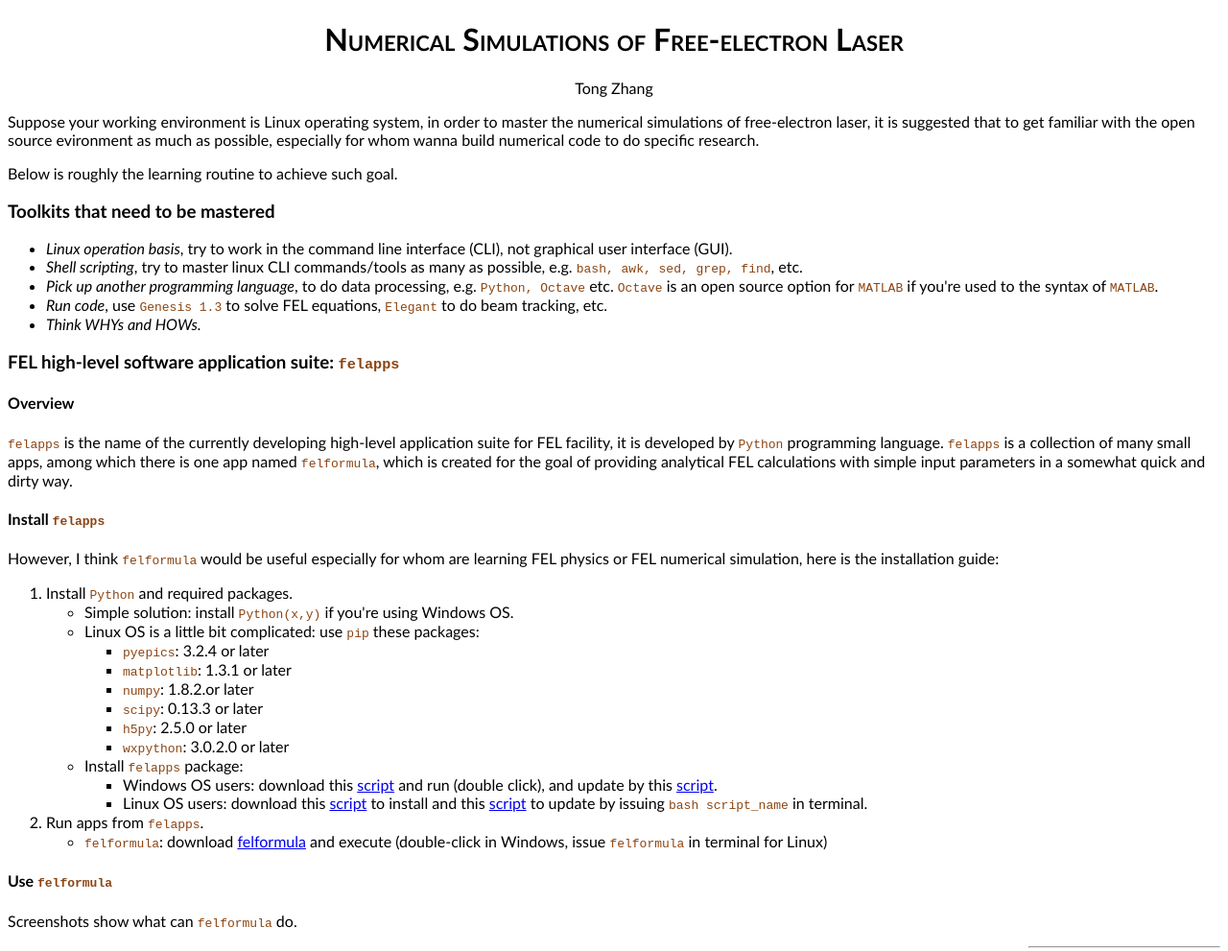
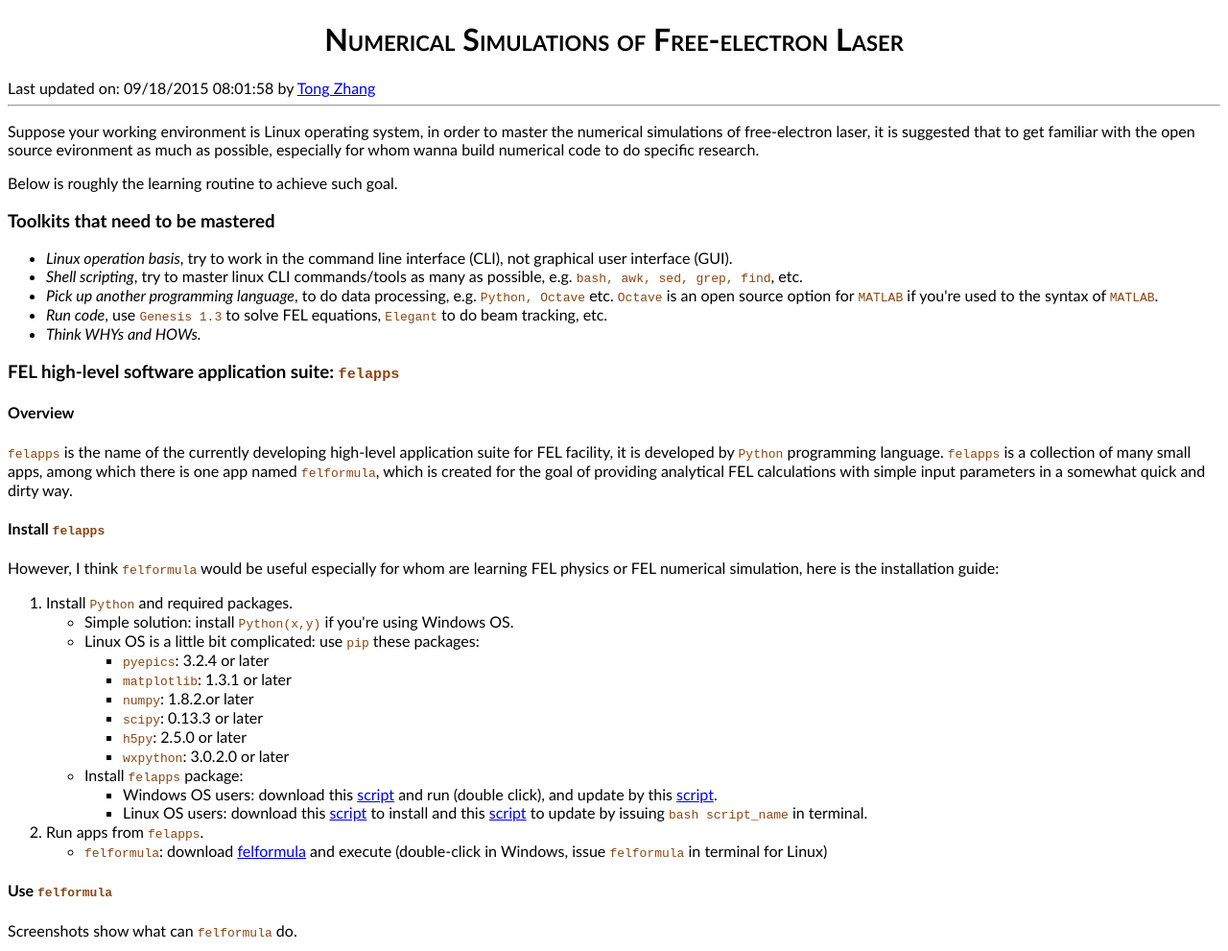
Before and after one commit to learningfel/learningfel.github.io, a plain HTML site: page felsim/index.html in a window 1280 px wide. Shown: the top 991 px of the page at 96% size. Drawn offline with Linux system fonts and the light colour scheme.

Commit message:
update index.html

```diff
--- a/felsim/index.html
+++ b/felsim/index.html
@@ -40,7 +40,10 @@
 
     <body>
         <h1>Numerical Simulations of Free-electron Laser</h1>
-        <p align="center">Tong Zhang</p>
+        <script>
+            document.write("Last updated on: " + document.lastModified + ' by <a href="mailto:zhangtong@sinap.ac.cn">Tong Zhang</a>');
+        </script>
+        <hr>
 
         <p>Suppose your working environment is Linux operating system,
         in order to master the numerical simulations of free-electron laser,
@@ -105,6 +108,7 @@
         </p>
 
         <h4>Use <tt>felformula</tt></h4>
+
         <p>Screenshots show what can <tt>felformula</tt> do.</p>
 
         <div class="img">
@@ -157,11 +161,5 @@
         </div>
 
 
-    <hr>
-    <address></address>
-    <script>
-        document.write("Last updated on: " + document.lastModified + ' by <a href="mailto:zhangtong@sinap.ac.cn">Tong Zhang</a>');
-    </script>
-
     </body>
 </html>
```
